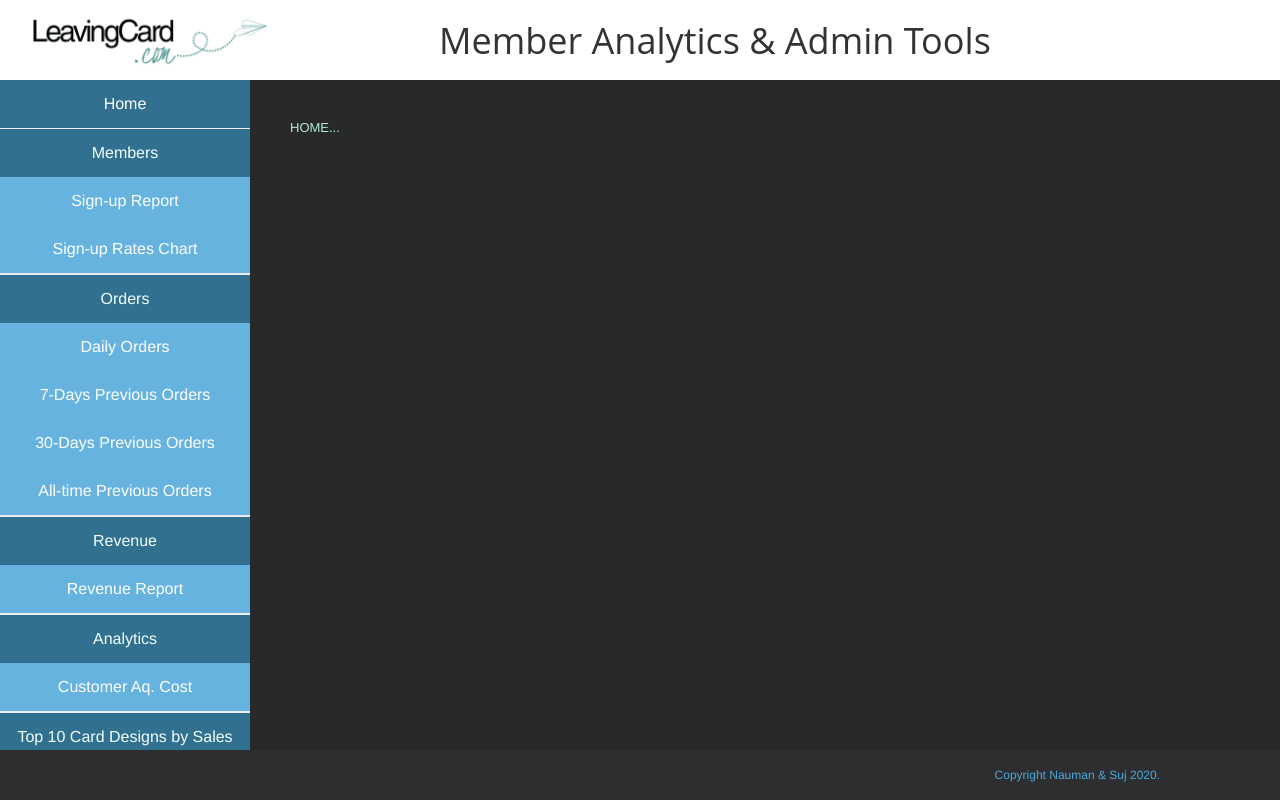
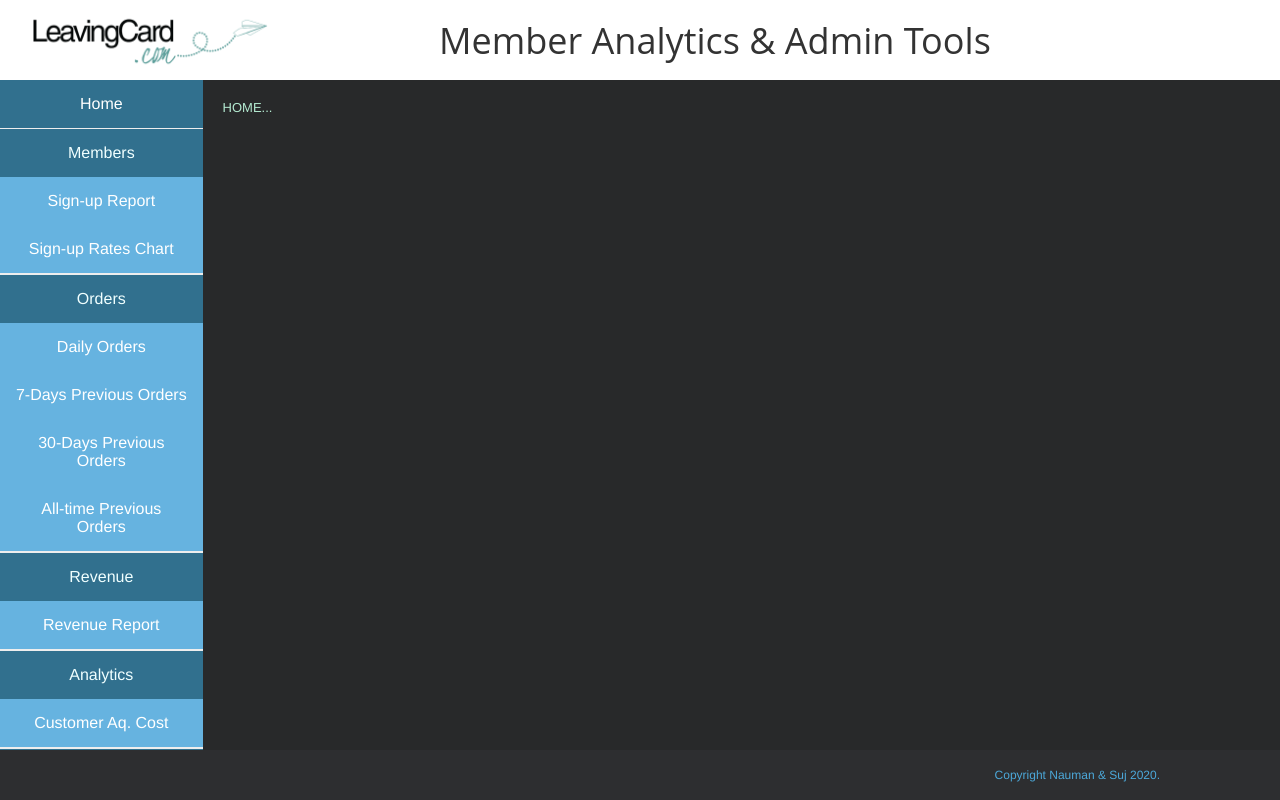
Before and after one commit to Sharminda84/ss_lc_reporting_ui, a React (Create React App) app: page / in a window 1280 px wide. Built offline with nearby package versions, Linux system fonts and the light colour scheme.

Commit message:
Added table - cut 2

```diff
--- a/src/App.css
+++ b/src/App.css
@@ -24,4 +24,5 @@ body {
   color: #b4ead1;
   height: calc(100vh - 170px);
   overflow: auto;
+  width: 100%;
 }
--- a/src/components/home/Home.jsx
+++ b/src/components/home/Home.jsx
@@ -4,7 +4,7 @@ import '../../App.css';
 function Home(props) {
 
     return (
-        <div className='AppMainSection'>
+        <div>
             HOME...
         </div>
     );
--- a/src/components/members/MemberSignUps.jsx
+++ b/src/components/members/MemberSignUps.jsx
@@ -41,7 +41,7 @@ function MemberSignUps(props) {
     ];
 
     return (
-        <div className='AppMainSection'>
+        <div>
             <h2>
                 Specify Sign-Up date range
             </h2>
--- a/src/components/orders/Orders.jsx
+++ b/src/components/orders/Orders.jsx
@@ -4,7 +4,7 @@ import '../../App.css';
 function Orders(props) {
 
     return (
-        <div className='AppMainSection'>
+        <div>
            ORDERS...
         </div>
     );
--- a/src/components/revenue/Revenue.jsx
+++ b/src/components/revenue/Revenue.jsx
@@ -11,7 +11,7 @@ function Revenue(props) {
     }, [fetchRevenueData]);
 
     return (
-        <div className='AppMainSection'>
+        <div>
             <Chart
                 chartType='area'
                 title='Revenue over time'
```
